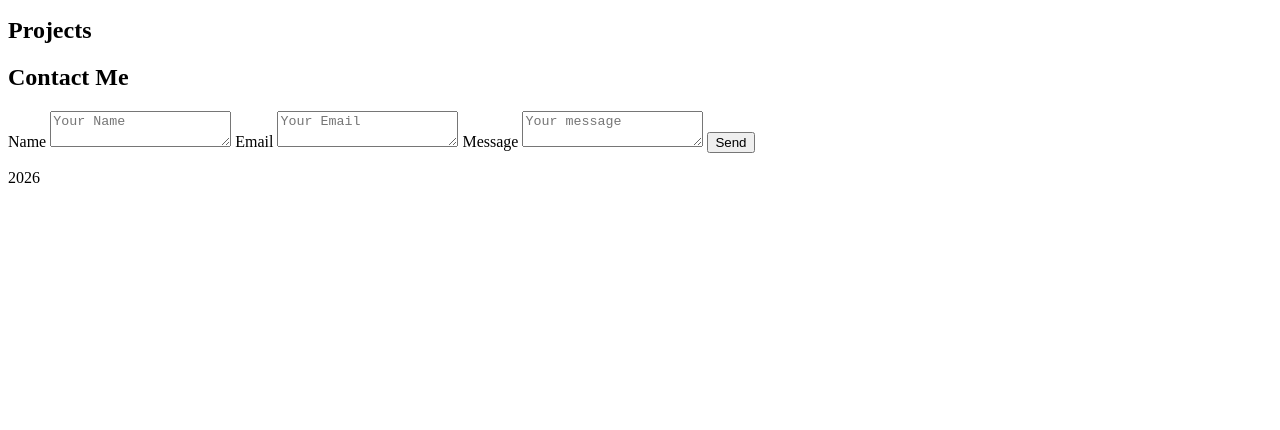
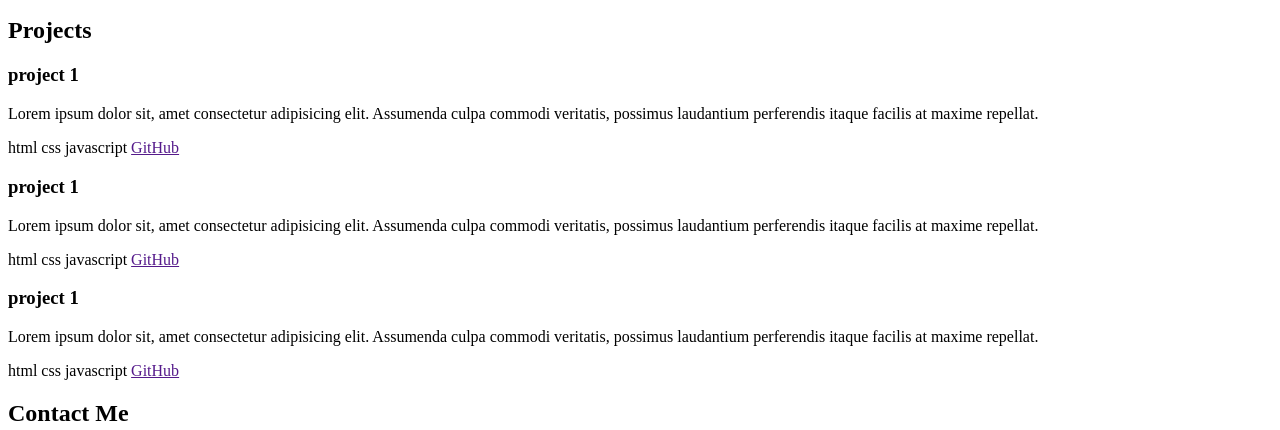
Before and after one commit to Youssef-Errachid/personal-portfolio, a plain HTML site: page index.html in a window 1280 px wide. Shown: the part 1139-1569 px from the top of the page. Before the commit the page ends 1342 px from the top, so only its background shows below. Drawn offline with Linux system fonts and the light colour scheme.

Commit message:
add the section of projects

```diff
--- a/index.html
+++ b/index.html
@@ -84,6 +84,30 @@
         </section>
         <section>
             <h2>Projects</h2>
+            <div>
+                <h3>project 1</h3>
+                <p>Lorem ipsum dolor sit, amet consectetur adipisicing elit. Assumenda culpa commodi veritatis, possimus laudantium perferendis itaque facilis at maxime repellat.</p>
+                <spam>html</spam>
+                <spam>css</spam>
+                <spam>javascript</spam>
+                <a href="">GitHub</a>
+            </div>
+                   <div>
+                <h3>project 1</h3>
+                <p>Lorem ipsum dolor sit, amet consectetur adipisicing elit. Assumenda culpa commodi veritatis, possimus laudantium perferendis itaque facilis at maxime repellat.</p>
+                <spam>html</spam>
+                <spam>css</spam>
+                <spam>javascript</spam>
+                <a href="">GitHub</a>
+            </div>
+                   <div>
+                <h3>project 1</h3>
+                <p>Lorem ipsum dolor sit, amet consectetur adipisicing elit. Assumenda culpa commodi veritatis, possimus laudantium perferendis itaque facilis at maxime repellat.</p>
+                <spam>html</spam>
+                <spam>css</spam>
+                <spam>javascript</spam>
+                <a href="">GitHub</a>
+            </div>
         </section>
         <section>
             <h2>Contact Me</h2>
```
